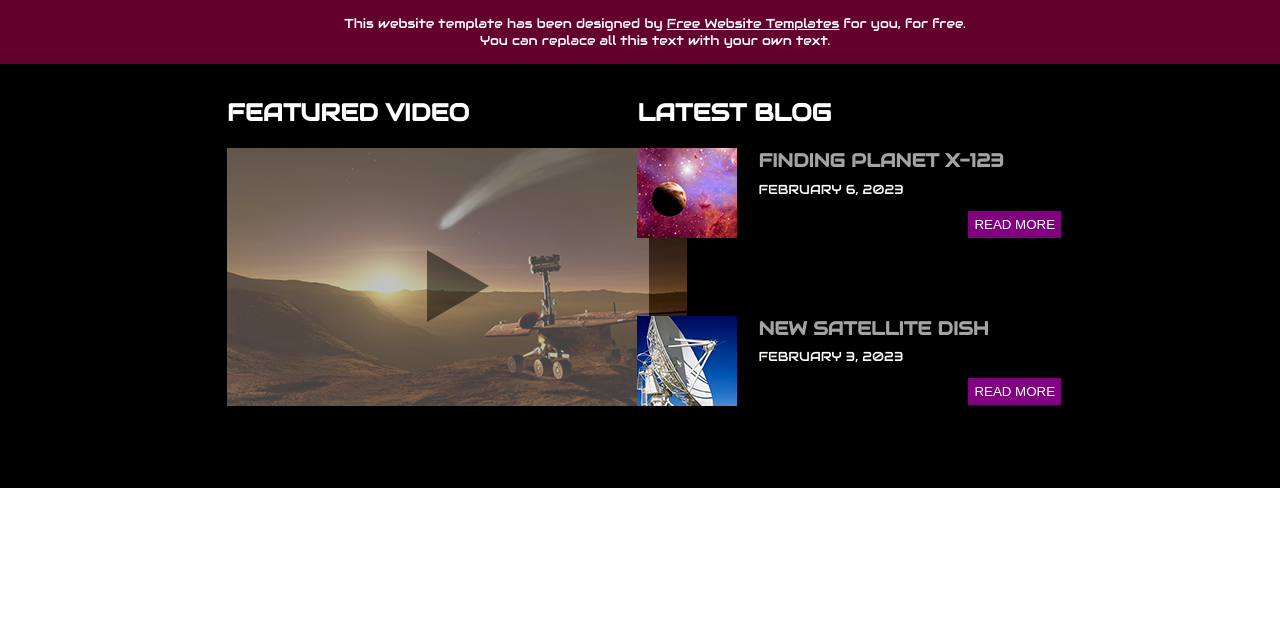
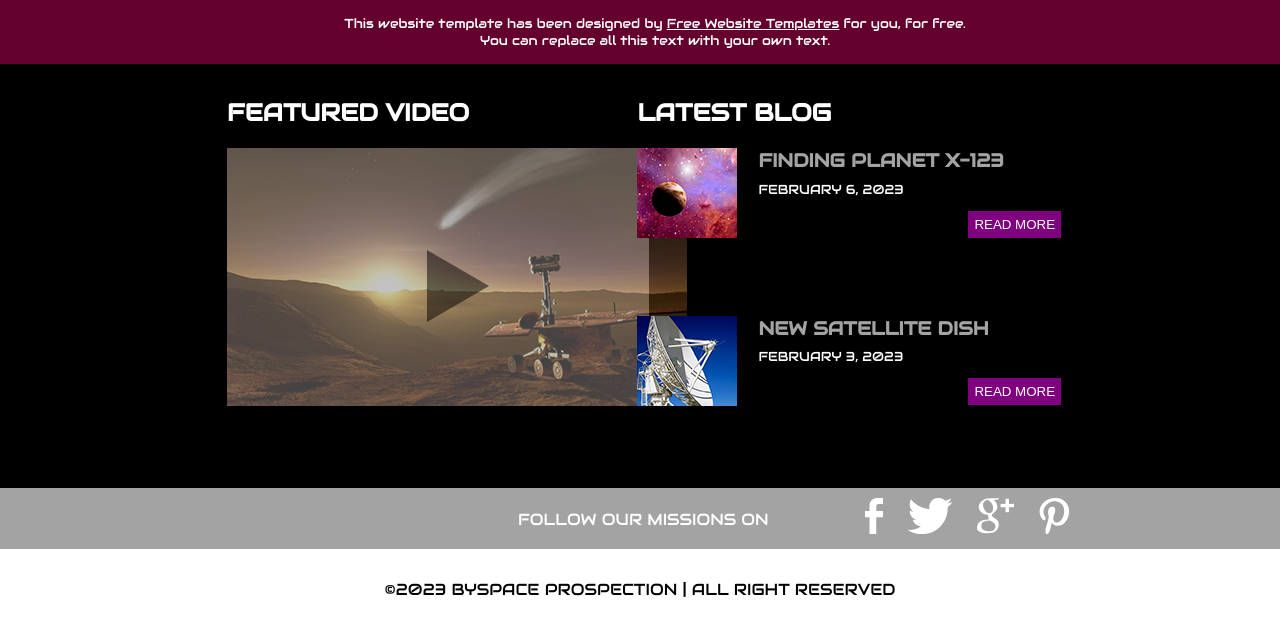
Before and after one commit to DaharGon/gb_html, a plain HTML site: page dz6/index.html in a window 1280 px wide. Shown: the part 766-1396 px from the top of the page. Before the commit the page ends 1254 px from the top, so only its background shows below. Drawn offline with Linux system fonts and the light colour scheme.

Commit message:
добавил подвал

```diff
--- a/dz6/css/style.css
+++ b/dz6/css/style.css
@@ -210,3 +210,23 @@ body{
 .latest-blog__new{
 	margin-top: 78px;
 }
+.footer__follow{
+	background: #a3a3a3
+}
+.footer__follow_text {
+    color: white;
+    display: inline-block;
+    margin-left: 518px;
+    padding-top: 21px;
+    float: left;
+    margin-right: 86px;
+}
+.footer__social-item{
+	padding: 10px;
+}
+.footer__copy{
+	background: white;
+	color: black;
+	padding: 30px;
+	text-align: center;
+}
--- a/dz6/index.html
+++ b/dz6/index.html
@@ -84,5 +84,17 @@
 			</div>
 		</div>
 	</div>
+	<footer class="footer">
+		<div class="footer__follow">
+			<div class="footer__follow_text">FOLLOW OUR MISSIONS ON</div>
+			<div class="footer__follow-social">
+				<img class="footer__social-item" src="img/facebook.png" alt="">
+				<img class="footer__social-item" src="img/twitter.png" alt="">
+				<img class="footer__social-item" src="img/googleplus-hover.png" alt="">
+				<img class="footer__social-item" src="img/pinterest.png" alt="">
+			</div>
+			<div class="footer__copy">&copy;2023 BYSPACE PROSPECTION | ALL RIGHT RESERVED</div>
+		</div>
+	</footer>
 </body>
 </html>
```
Also changed, not shown: dz6/img/facebook.png (added), dz6/img/google.png (added), dz6/img/google2.png (added), dz6/img/google3.png (added), dz6/img/googleplus-hover.png (added), dz6/img/pinterest.png (added), dz6/img/twitter.png (added).
